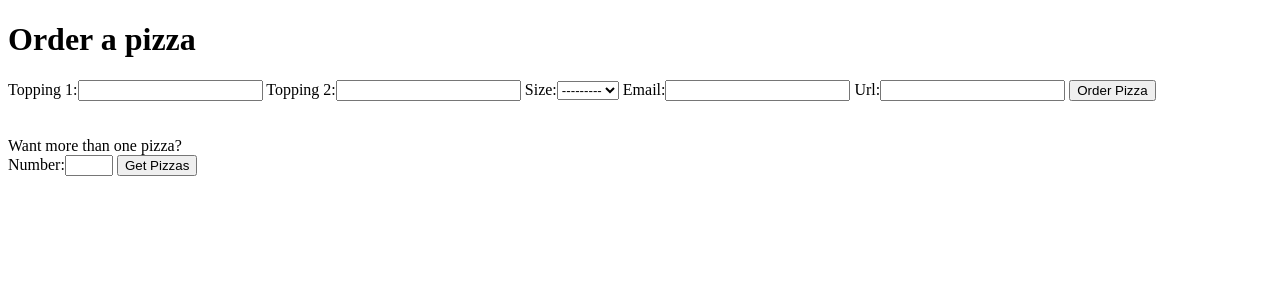
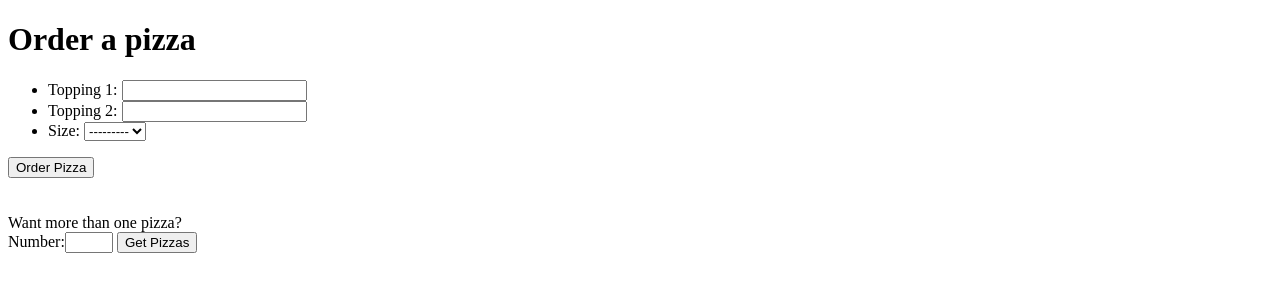
Before and after one commit to bluehackrafestefano/Nadia-sGardenRestaurant-Django-Project, a Django app: page /order/ in a window 1280 px wide. Shown: the top 300 px of the page. Run offline with Django 3.2, Linux system fonts and the light colour scheme; data that the repository does not hold is empty.

Commit message:
added form rendering

```diff
--- a/src/pizza/forms.py
+++ b/src/pizza/forms.py
@@ -28,8 +28,8 @@ class PizzaForm(forms.ModelForm):
     # size = forms.ModelChoiceField(queryset=Size.objects, empty_label=None, widget=forms.RadioSelect)
     # image = forms.ImageField()
 
-    email = forms.EmailField()
-    url = forms.URLField()
+    # email = forms.EmailField()
+    # url = forms.URLField()
 
     class Meta:
         model = Pizza
--- a/src/pizza/templates/pizza/order.html
+++ b/src/pizza/templates/pizza/order.html
@@ -17,7 +17,9 @@
     <!-- <form action="{% url 'order' %}" method="POST" novalidate> -->
     <form action="{% url 'order' %}" method="POST" novalidate>
         {% csrf_token %}
-        {{ pizzaform }}
+        <!-- {{ pizzaform }} -->
+        <!-- {{ pizzaform.as_p }} -->
+        <ul>{{ pizzaform.as_ul }}</ul>
         <!-- <label for="topping1">Topping 1: </label>
         <input id="topping1" type="text" name="topping1">
         <label for="topping2">Topping 2: </label>
```
Also changed, not shown: README.md.
